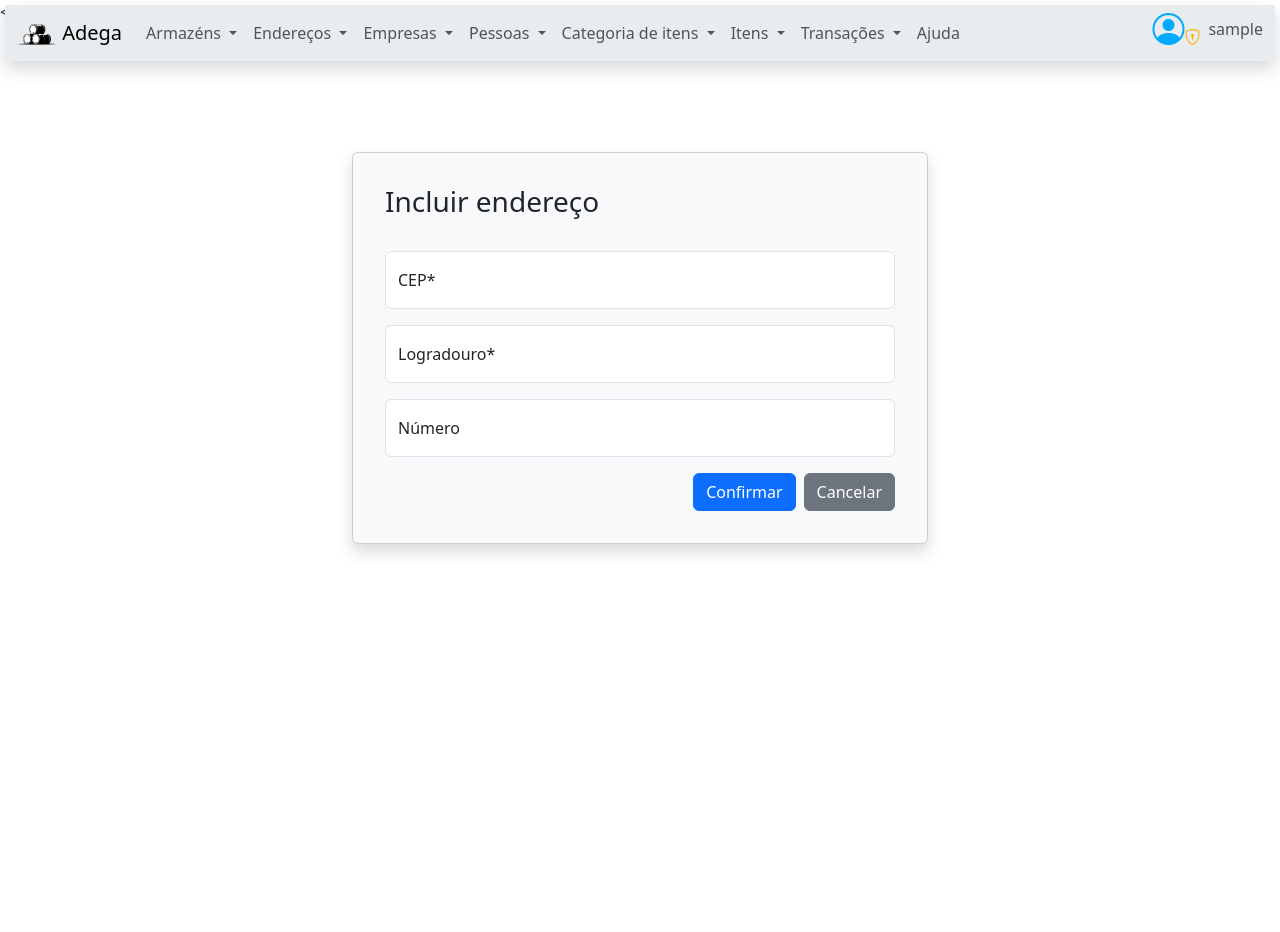
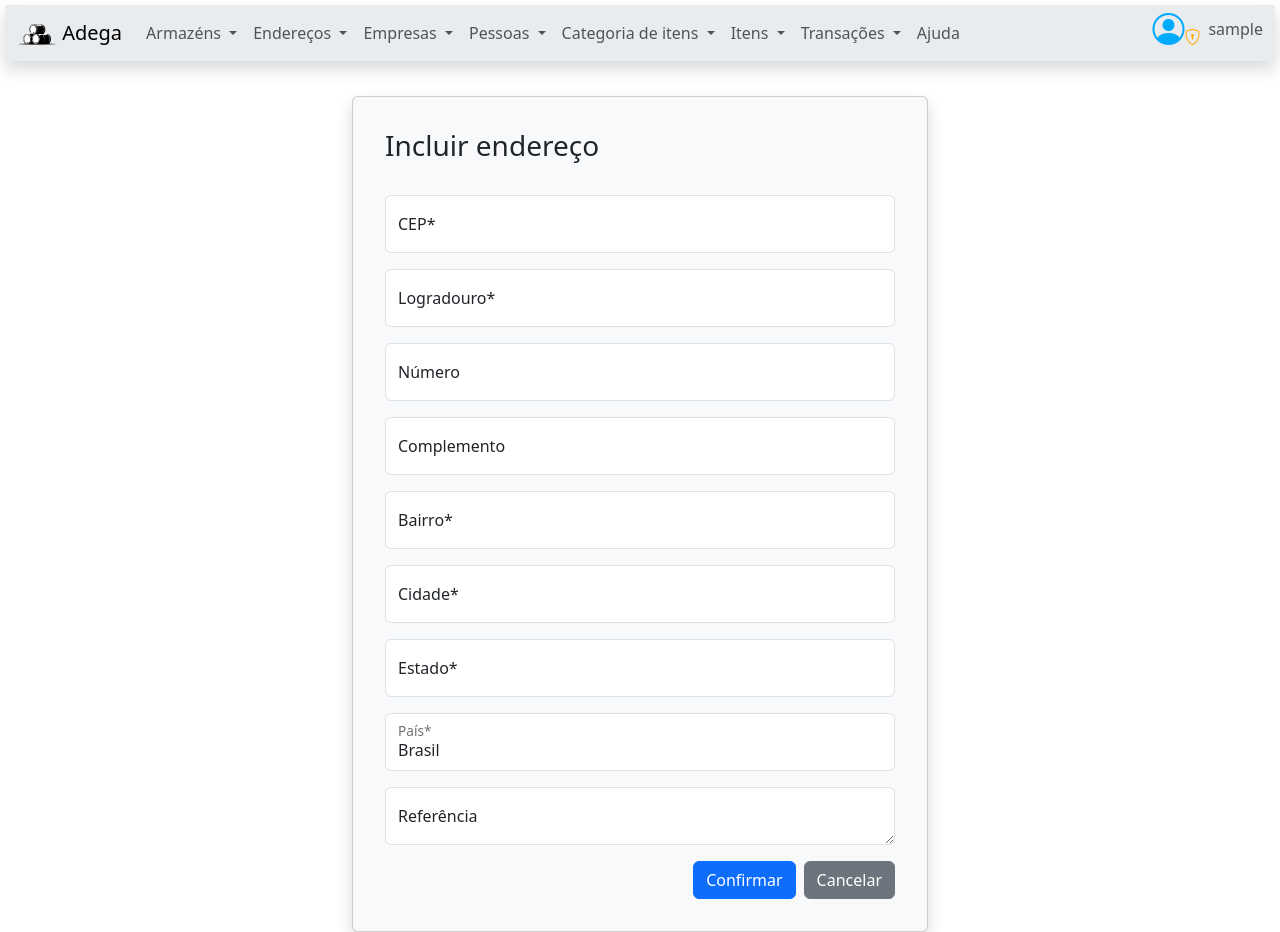
Before and after one commit to rocharv/adega, a Django app: page /address_manager/create/ in a window 1280 px wide. Before the commit the page ends 555 px from the top, so only its background shows below. Run offline with Django 5.2, Linux system fonts and the light colour scheme; the visitor is signed in with stand-in values (Sample User, id 1); some libraries are stand-ins or nearby versions.

Commit message:
feat: generalization of views.py

```diff
--- a/address_manager/forms.py
+++ b/address_manager/forms.py
@@ -9,8 +9,6 @@ class CrudForm(forms.ModelForm):
     class Meta:
         model = Address
         fields = "__all__"
-        verbose_name = "Endereço"
-        verbose_name_plural = "Endereços"
 
     def __init__(self, *args, is_view_only=False ,**kwargs):
         super().__init__(*args, **kwargs)
@@ -25,36 +23,14 @@ class CrudForm(forms.ModelForm):
             "novalidate": "novalidate",
         }
 
-        # Set the layout of the form
-        self.helper.layout = Layout(FloatingField("zip_code"))
-        self.helper.layout.fields.append(FloatingField("street"))
-        self.helper.layout.fields.append(FloatingField("number"))
-
-            # FloatingField("street"),
-            # FloatingField("number"),
-            # FloatingField("complement"),
-            # FloatingField("neighborhood"),
-            # FloatingField("city"),
-            # FloatingField("state"),
-            # FloatingField("country"),
-            # FloatingField("reference"),
-            # ButtonHolder(
-            #     Submit("submit", "Incluir", css_class="btn btn-primary"),
-            #     Button(
-            #         "cancel", "Cancelar",
-            #         css_class="btn btn-secondary",
-            #         onclick="window.location.href='/'",
-            #     ),
-            # ),
-        # )
-        # Special case for the 'birthdate' field: set type to 'date'
-        # This is necessary because the default widget for DateInput is 'text'
-        # in Django, and we want to use the HTML5 date input type
-        self.fields["reference"].widget = forms.Textarea(
-            attrs={
-                "style": "height: 10rem",
-            }
-        )
+        # Set Layout to crispy-forms Layout
+        self.helper.layout = Layout()
+        for field_name in self.fields:
+            # if field type is DateField, set widget to HTML 5 date input
+            if isinstance(self.fields[field_name], forms.DateField):
+                self.fields[field_name].widget.input_type = "date"
+            else:
+                self.helper.layout.fields.append(FloatingField(field_name))
 
         # Add placeholders to all fields and disable them if is_view_only
         for _field_name, field in self.fields.items():
--- a/address_manager/templates/address_manager/create_edit_view.html
+++ b/address_manager/templates/address_manager/create_edit_view.html
@@ -1,7 +1,7 @@
 {% extends "home/menu.html" %}
 {% block content %}
   <div class="container d-flex justify-content-center">
-    <div class="card bg-body-tertiary shadow" style="margin-top: 2rem; margin-bottom: 2rem; width: 36rem;">
+    <div class="card bg-body-tertiary shadow" style="width: 36rem;">
       <div class="container" style="padding: 2rem;">
         {% if messages %}
         {% for message in messages %}
--- a/home/templates/home/base.html
+++ b/home/templates/home/base.html
@@ -9,11 +9,7 @@
 
     <!-- Bootstrap styles and icons-->
     <link href="https://cdnjs.cloudflare.com/ajax/libs/twitter-bootstrap/5.3.0/css/bootstrap.min.css" rel="stylesheet" integrity="sha384-9ndCyUaIbzAi2FUVXJi0CjmCapSmO7SnpJef0486qhLnuZ2cdeRhO02iuK6FUUVM" crossorigin="anonymous">
-<<<<<<< HEAD
     <link rel="stylesheet" href="https://cdn.jsdelivr.net/npm/bootstrap-icons@1.11.3/font/bootstrap-icons.css" integrity="sha384-tViUnnbYAV00FLIhhi3v/dWt3Jxw4gZQcNoSCxCIFNJVCx7/D55/wXsrNIRANwdD" crossorigin="anonymous">
-=======
-    <link rel="stylesheet" href="https://cdn.jsdelivr.net/npm/bootstrap-icons@1.11.3/font/bootstrap-icons.min.css">
->>>>>>> 8f9aac7 (feat: better definition of domains in urls.)
 
     <!-- DataTables styles -->
     <link href="https://cdn.datatables.net/v/bs5/jq-3.7.0/dt-2.2.2/sl-3.0.0/datatables.min.css" rel="stylesheet" integrity="sha384-MZTUU4w9Rnab6WfsYBXofDEVX/irP8L6cA3Qh+28BCClZ8EONTHdhe4US4hGmVst" crossorigin="anonymous">
@@ -27,6 +23,7 @@
   <body style="padding-top: 0rem;">
     <!-- Bootstrap scripts -->
     <script src="https://cdnjs.cloudflare.com/ajax/libs/twitter-bootstrap/5.3.0/js/bootstrap.bundle.min.js" integrity="sha384-geWF76RCwLtnZ8qwWowPQNguL3RmwHVBC9FhGdlKrxdiJJigb/j/68SIy3Te4Bkz" crossorigin="anonymous"></script>
+
     <!-- DataTables scripts -->
     <script src="https://cdn.datatables.net/v/bs5/jq-3.7.0/dt-2.2.2/sl-3.0.0/datatables.min.js" integrity="sha384-tvO3HisKISiIElG0LJEDUnwmU962Mufd53UK9x6JdflxK0lFDS+EANzfQqBgp/kd" crossorigin="anonymous"></script>
 
```
